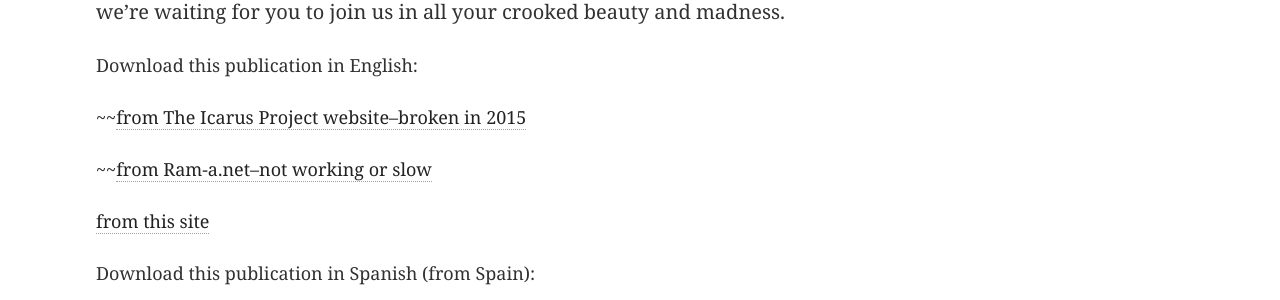
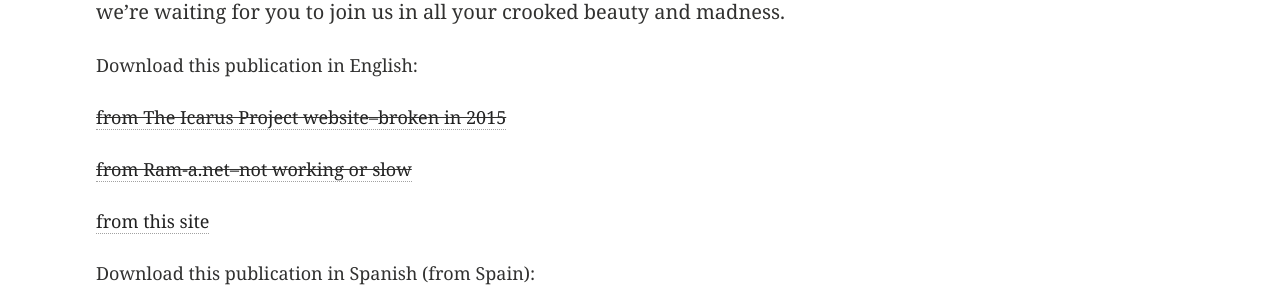
Before and after one commit to nycicarus/nycicarus.github.io, a Jekyll site: the page built from _posts/articles/2015-01-28-friends-best-medicine.md, in a window 1280 px wide. Shown: the part 1343-1643 px from the top of the page. Built offline with Jekyll 4.4.1, drawn with Linux system fonts in a browser that asks for light colours.

```diff
--- a/_posts/articles/2015-01-28-friends-best-medicine.md
+++ b/_posts/articles/2015-01-28-friends-best-medicine.md
@@ -19,9 +19,9 @@ We've outlined a bunch of ideas to help you gather people together to start expl
 
 Download this publication in English:
 
-~~[from The Icarus Project website--broken in 2015](http://www.theicarusproject.net/icarus-downloads/friends-make-the-best-medicine)
+~~[from The Icarus Project website--broken in 2015](http://www.theicarusproject.net/icarus-downloads/friends-make-the-best-medicine)~~
 
-~~[from Ram-a.net--not working or slow](http://ram-a.net/sites/default/files/FMTBM_final_wcovers.pdf)
+~~[from Ram-a.net--not working or slow](http://ram-a.net/sites/default/files/FMTBM_final_wcovers.pdf)~~
 
 [from this site](/images/fmtbm.pdf)
 
```
